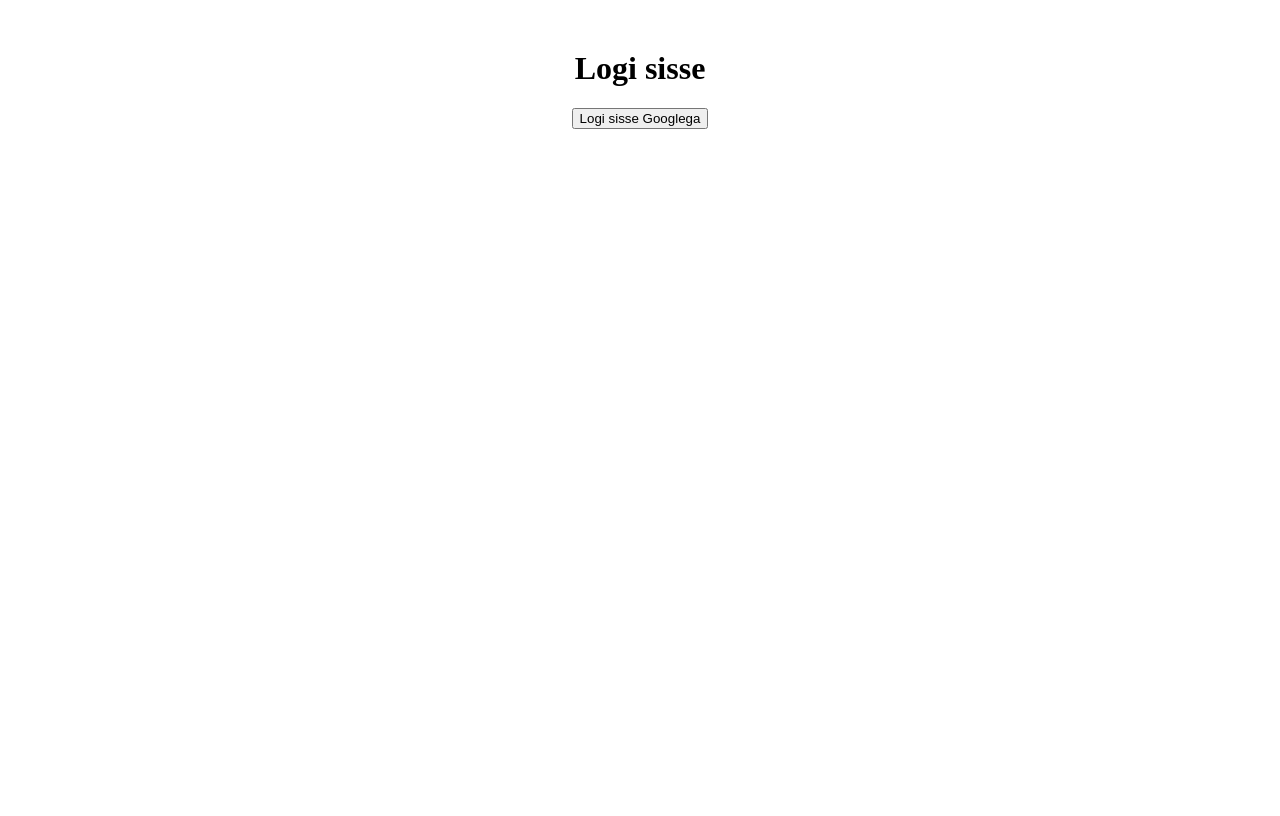
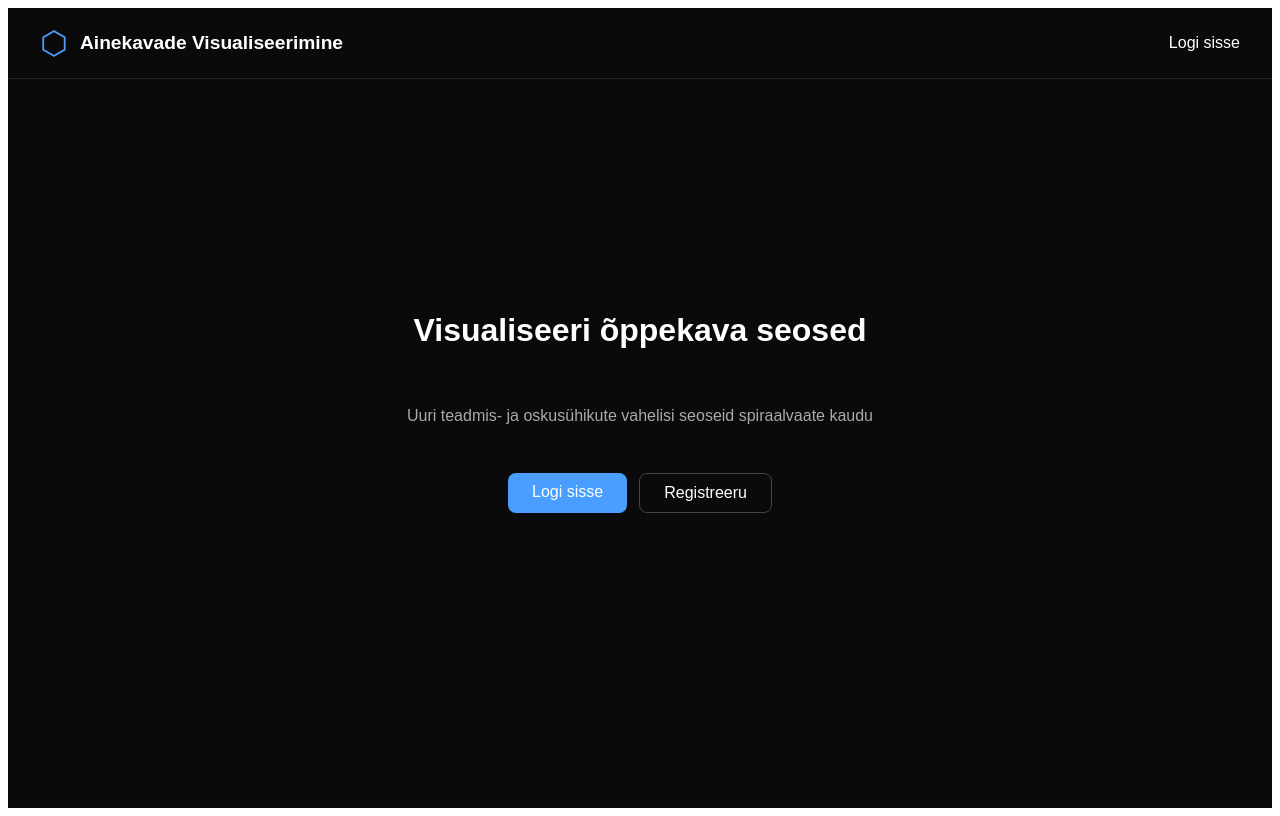
Before and after one commit to matuhaljas/Opiteede-visualiseerimine, a React app in the folder frontend/: page / in a window 1280 px wide. Built offline with nearby package versions, Linux system fonts and the light colour scheme; the HTML template or start-up script is replaced by a standard one.

Commit message:
avaleht viib log-in lehele

```diff
--- a/frontend/src/App.jsx
+++ b/frontend/src/App.jsx
@@ -4,27 +4,23 @@ import { doc, setDoc } from "firebase/firestore";
 import { auth, googleProvider, db } from "./firebaseConfig";
 import HomePage from './pages/HomePage'
 import './App.css'
-import { Link, Routes, Route } from 'react-router-dom'
+import { Routes, Route } from 'react-router-dom'
 
-function App() {
-
+function LoginPage() {
   const loginWithGoogle = async () => {
     try {
       const result = await signInWithPopup(auth, googleProvider);
       const user = result.user;
-
       await setDoc(doc(db, "users", user.uid), {
         name: user.displayName,
         email: user.email,
         lastLogin: new Date()
       });
-
       alert(`Welcome ${user.displayName}`);
     } catch (error) {
       alert(error.message);
     }
   };
-
   return (
     <div style={{ textAlign: "center", marginTop: "50px" }}>
       <h1>Logi sisse</h1>
@@ -33,4 +29,13 @@ function App() {
   );
 }
 
+function App() {
+  return (
+    <Routes>
+      <Route path="/" element={<HomePage />} />
+      <Route path="/login" element={<LoginPage />} />
+    </Routes>
+  );
+}
+
 export default App;
```
